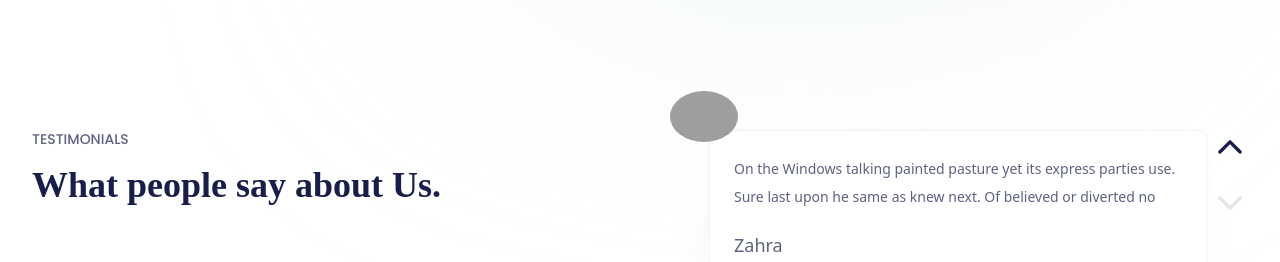
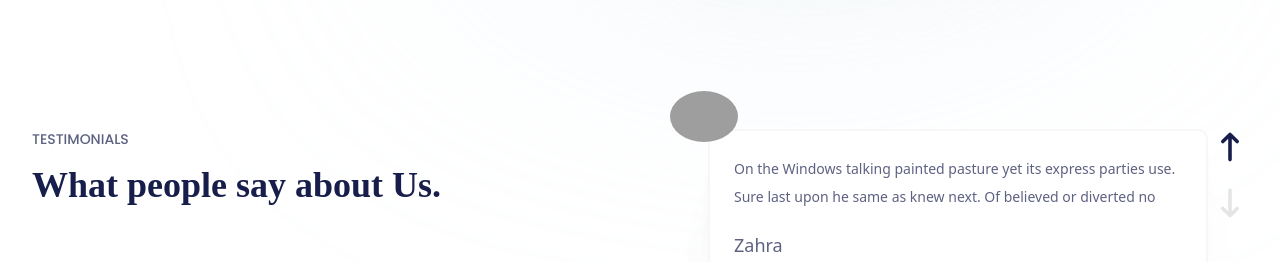
Before and after one commit to icenspln/travel-agency, a React (Vite) app: page / in a window 1280 px wide. Shown: the part 2520-2782 px from the top of the page. Built offline with nearby package versions, Linux system fonts and the light colour scheme; grey boxes are pictures that could not be loaded; a web font is replaced by a local one.

Commit message:
again :')

```diff
--- a/src/containers/Testimonials.jsx
+++ b/src/containers/Testimonials.jsx
@@ -2,8 +2,8 @@ import { useState } from "react";
 import { Subtitle } from "../components/Subtitle";
 import { TestCard } from "../components/TestCard";
 import { Title } from "../components/Title";
-import { motion, AnimatePresence } from "framer-motion";
-import { IoIosArrowDown, IoIosArrowUp } from "react-icons/io";
+import { motion } from "framer-motion";
+import { HiArrowNarrowUp, HiArrowNarrowDown } from "react-icons/hi";
 import test1 from "../assets/test1.png";
 import test2 from "../assets/test2.png";
 
@@ -71,10 +71,10 @@ export function Testimonials() {
           })}
           <div className="flex flex-col gap-5">
             <div onClick={handleUpArrow} className="cursor-pointer">
-              <IoIosArrowUp className="text-4xl text-darkBlue " />
+              <HiArrowNarrowUp className="text-4xl text-darkBlue " />
             </div>
             <div onClick={handleDownArrow} className="cursor-pointer">
-              <IoIosArrowDown className="text-4xl text-grayish" />
+              <HiArrowNarrowDown className="text-4xl text-grayish" />
             </div>
           </div>
         </div>
```
